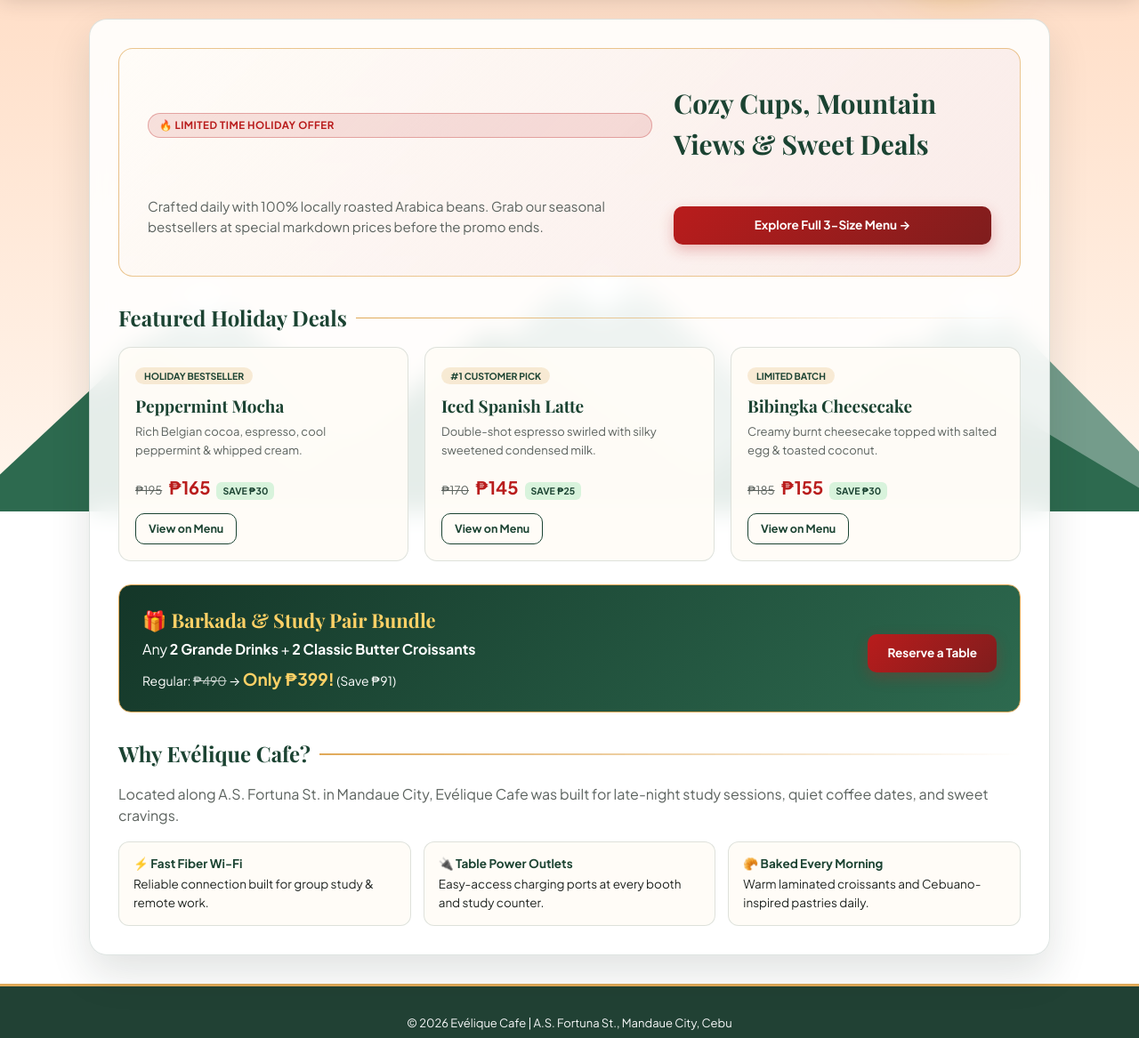
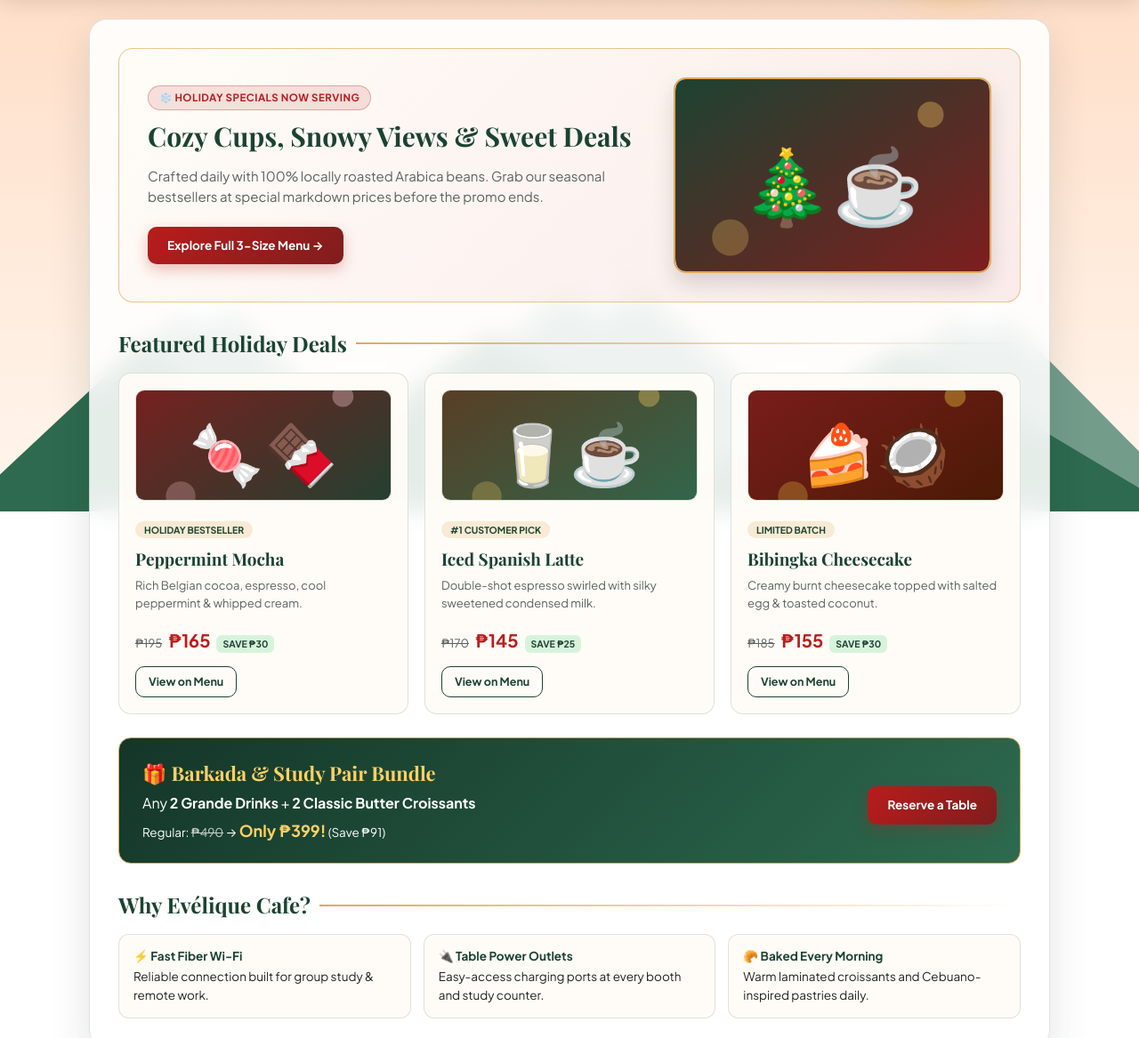
Before and after one commit to Ludzkie/Evelique-Cafe, a plain HTML site: page index.html in a window 1280 px wide. Shown: the part 225-1392 px from the top of the page at 89% size. Drawn offline with nearby package versions, Linux system fonts and the light colour scheme; a web font is replaced by a local one.

Commit message:
Revise holiday promotions and layout in index.html
Updated promotional text and adjusted layout for holiday offerings.

```diff
--- a/index.html
+++ b/index.html
@@ -10,6 +10,7 @@
 
     <div class="scenic-bg">
         <div class="stars"></div>
+        <div class="snow-layer"></div>
         <div class="celestial-orb"></div>
 
         <div class="sleigh-container">
@@ -40,7 +41,7 @@
     </div>
 
     <div class="holiday-banner">
-        🎄 SEASONAL DROP: Up to 20% OFF on Signature Holiday Drinks & Study Bundles!
+        🎄 MERRY SEASONAL DROP: Up to 20% OFF on Holiday Drinks & Study Bundles!
     </div>
 
     <header>
@@ -56,16 +57,20 @@
 
     <div class="container">
         <div class="hero">
-            <span class="promo-pill">🔥 LIMITED TIME HOLIDAY OFFER</span>
-            <h2>Cozy Cups, Mountain Views & Sweet Deals</h2>
-            <p>Crafted daily with 100% locally roasted Arabica beans. Grab our seasonal bestsellers at special markdown prices before the promo ends.</p>
-            <a href="menu.html" class="btn">Explore Full 3-Size Menu →</a>
+            <div>
+                <span class="promo-pill">❄️ HOLIDAY SPECIALS NOW SERVING</span>
+                <h2>Cozy Cups, Snowy Views & Sweet Deals</h2>
+                <p>Crafted daily with 100% locally roasted Arabica beans. Grab our seasonal bestsellers at special markdown prices before the promo ends.</p>
+                <a href="menu.html" class="btn">Explore Full 3-Size Menu →</a>
+            </div>
+            <img class="hero-art" data-placeholder="hero" alt="Evélique Cafe Christmas Coffee Banner">
         </div>
 
         <h2>Featured Holiday Deals</h2>
         <div class="card-row">
             <div class="card">
                 <div>
+                    <img class="card-thumb" data-placeholder="peppermint" alt="Peppermint Mocha">
                     <span class="badge">Holiday Bestseller</span>
                     <h3>Peppermint Mocha</h3>
                     <p>Rich Belgian cocoa, espresso, cool peppermint & whipped cream.</p>
@@ -82,6 +87,7 @@
 
             <div class="card">
                 <div>
+                    <img class="card-thumb" data-placeholder="spanish" alt="Iced Spanish Latte">
                     <span class="badge">#1 Customer Pick</span>
                     <h3>Iced Spanish Latte</h3>
                     <p>Double-shot espresso swirled with silky sweetened condensed milk.</p>
@@ -98,6 +104,7 @@
 
             <div class="card">
                 <div>
+                    <img class="card-thumb" data-placeholder="cheesecake" alt="Bibingka Cheesecake">
                     <span class="badge">Limited Batch</span>
                     <h3>Bibingka Cheesecake</h3>
                     <p>Creamy burnt cheesecake topped with salted egg & toasted coconut.</p>
@@ -117,16 +124,15 @@
             <div>
                 <h3>🎁 Barkada & Study Pair Bundle</h3>
                 <p style="margin:0;">Any <strong>2 Grande Drinks</strong> + <strong>2 Classic Butter Croissants</strong></p>
-                <p style="margin:6px 0 0 0; font-size: 14px;">
+                <p style="margin:5px 0 0 0; font-size: 13.5px;">
                     Regular: <span style="text-decoration: line-through; opacity: 0.75;">₱490</span> →
-                    <strong style="font-size: 19px; color: #ffd166;">Only ₱399!</strong> (Save ₱91)
+                    <strong style="font-size: 18px; color: #ffd166;">Only ₱399!</strong> (Save ₱91)
                 </p>
             </div>
             <a href="contact.html" class="btn">Reserve a Table</a>
         </div>
 
         <h2>Why Evélique Cafe?</h2>
-        <p style="color: var(--text-muted); margin-top: 0;">Located along A.S. Fortuna St. in Mandaue City, Evélique Cafe was built for late-night study sessions, quiet coffee dates, and sweet cravings.</p>
         <div class="perks-grid">
             <div class="perk-item">
                 <strong>⚡ Fast Fiber Wi-Fi</strong>
```
